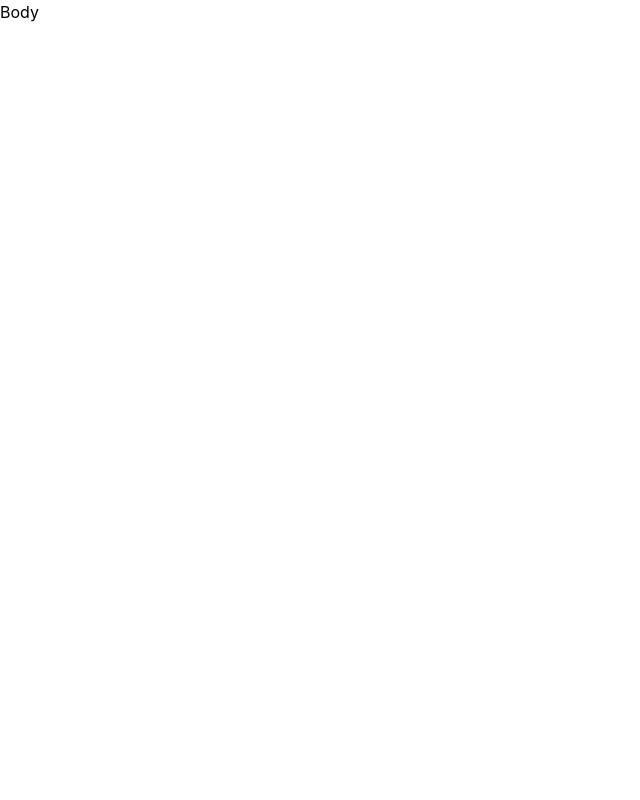
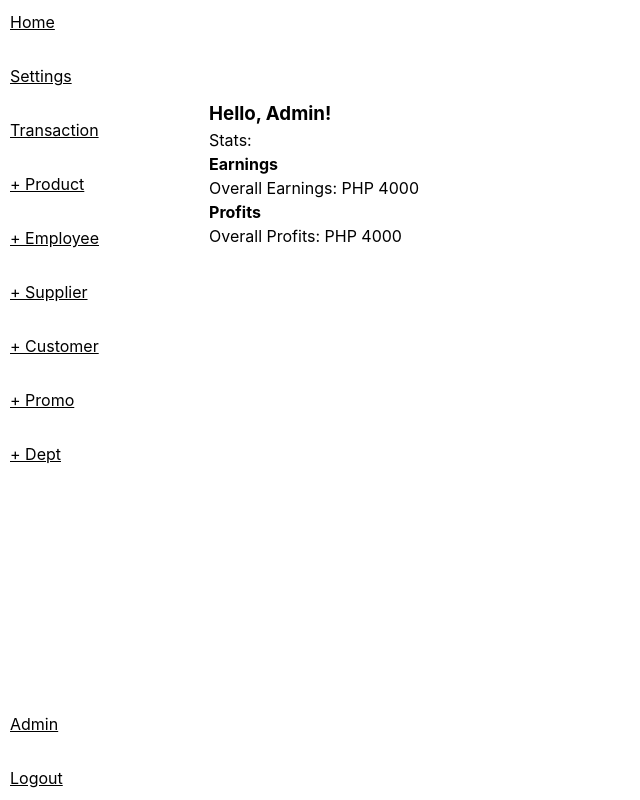
Before and after one commit to bavgg/supermarket-ms, a website with bundled scripts: page public/index.html in a window 1280 px wide. Shown: the whole page, without its empty margins (0-640 px from the left). Built offline with nearby package versions, Linux system fonts and the light colour scheme.

Commit message:
add: uis

```diff
--- /dev/null
+++ b/public/css/mystyle.css
@@ -0,0 +1,19 @@
+a {
+    padding: 10px;
+}
+
+body {
+    display: flex;
+}
+
+.sidebar-link {
+    display: flex; flex-direction: column; gap: 10px;
+}
+
+#sidebar-container {
+    display: flex; flex-direction: column; justify-content: space-between; max-width: 20vw;
+    height: 100vh;
+}
+#main-container {
+    padding: 100px;
+}
--- a/public/index.html
+++ b/public/index.html
@@ -5,7 +5,8 @@
     <meta charset="UTF-8">
     <meta name="viewport" content="width=device-width, initial-scale=1.0">
     <title>Sidebar Example</title>
-    <link rel="stylesheet" href="./styles.css">
+    <link rel="stylesheet" href="./css/styles.css">
+    <link rel="stylesheet" href="./css/mystyle.css">
 
 </head>
 
--- a/public/index.js
+++ b/public/index.js
@@ -1,10 +1,30 @@
+import { Sidebar } from "./ui/Sidebar.js";
+
+function Home() {
+  return `
+    <h3>Hello, Admin!</h3>
+
+    <div>Stats:</div>
+
+    <h4>Earnings</h4>
+    <p>Overall Earnings: PHP 4000</p>
+
+    <h4>Profits</h4>
+    <p>Overall Profits: PHP 4000</p>
+  `;
+}
 
 function Body() {
-    return `
-        Body
-    `
+  return `
+        ${Sidebar()}
+        <main id="main-container">
+
+        </main>
+    `;
 }
 
-const body = document.querySelector('body');
+const body = document.querySelector("body");
+body.innerHTML = Body();
 
-body.innerHTML = Body();
+const main_container = document.querySelector("main");
+main_container.innerHTML = Home();
--- /dev/null
+++ b/public/ui/Sidebar.js
@@ -0,0 +1,24 @@
+
+
+export function Sidebar() {
+    return `
+        <div id="sidebar-container">
+            <div class="sidebar-link">
+                <a href="">Home</a>
+                <a href="">Settings</a>
+                <a href="">Transaction</a>
+                <a href="">+ Product</a>
+                <a href="">+ Employee</a>
+                <a href="">+ Supplier</a>
+                <a href="">+ Customer</a>
+                <a href="">+ Promo</a>
+                <a href="">+ Dept</a>
+            </div>
+
+            <div class="sidebar-link">
+                <a href="">Admin</a>
+                <a href="">Logout</a>
+            </div>
+        </div>
+    `;
+}
--- /dev/null
+++ b/public/ui/home/Main.js
@@ -0,0 +1,6 @@
+export function Main() {
+    return `
+
+
+    `;
+}
--- a/server.js
+++ b/server.js
@@ -2,7 +2,6 @@ import express from 'express';
 
 import { fileURLToPath } from 'url';
 import path from 'path';
-import exp from 'constants';
 
 const app = express();
 
```
Also changed, not shown: public/css/styles.css (renamed from public/styles.css).
